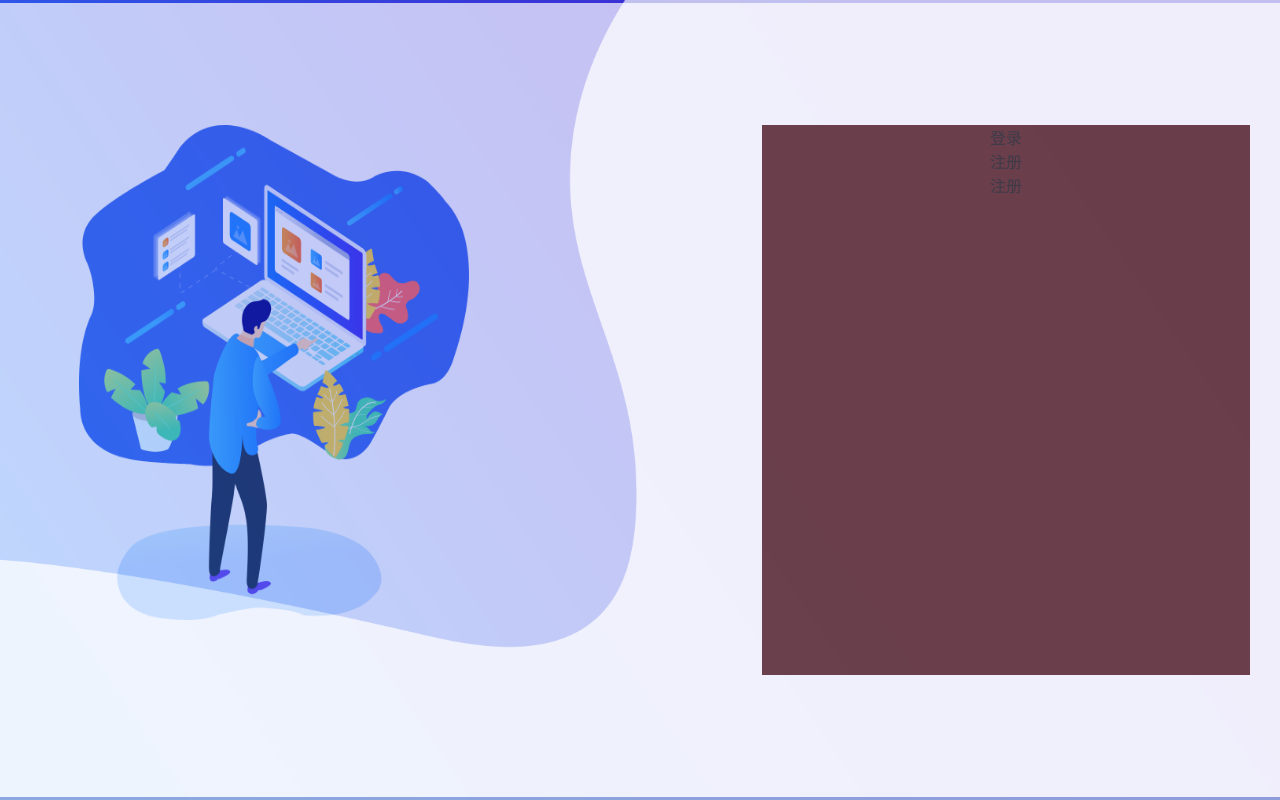
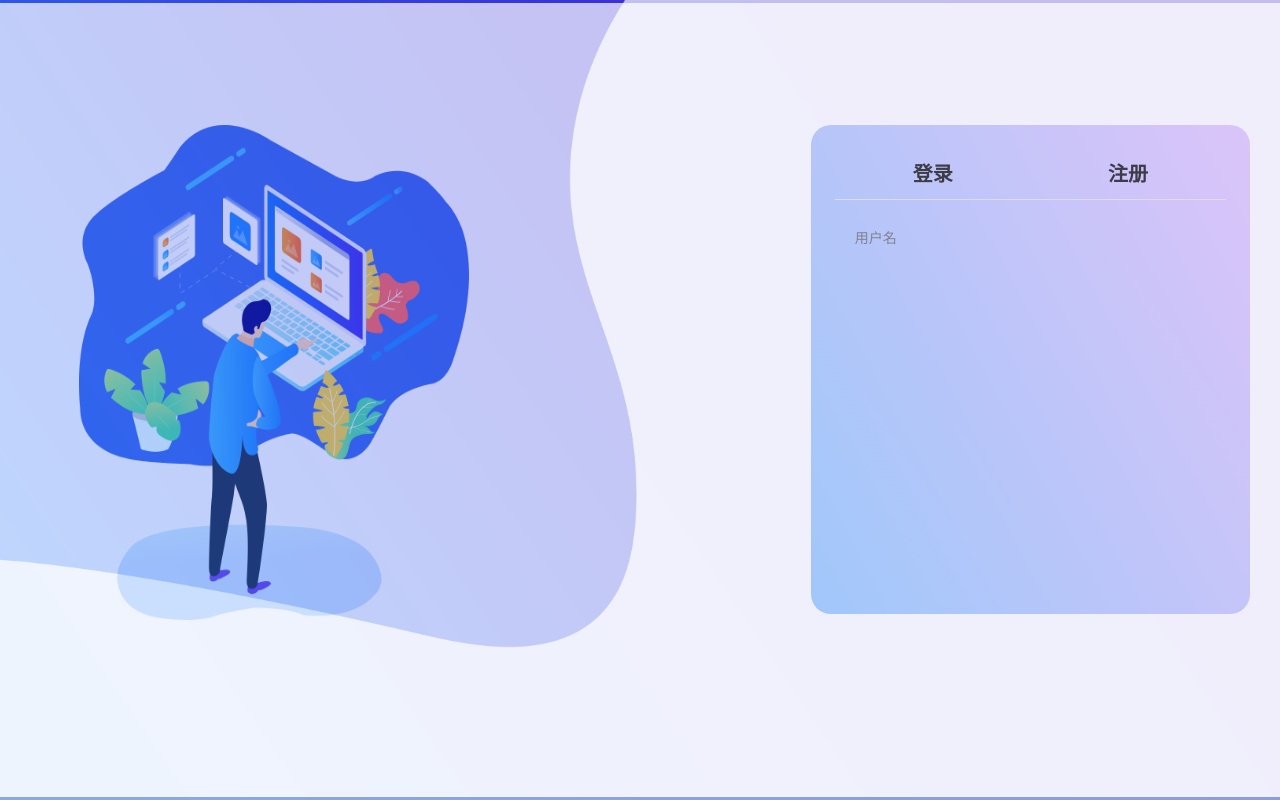
Before and after one commit to xu756/ginwebvue2, a Vue app: page /login in a window 1280 px wide. Shown: the top 800 px of the page. Built offline with nearby package versions, Linux system fonts and the light colour scheme.

Commit message:
登录页

```diff
--- a/src/pages/login/index.vue
+++ b/src/pages/login/index.vue
@@ -11,8 +11,10 @@
           <div class="tab_item" @click="tab('login')">登录</div>
           <div class="tab_item" @click="tab('register')">注册</div>
         </div>
-        <login-box v-if="show == 'login'"></login-box>
-        <register-box v-if="show == 'register'"></register-box>
+        <div class="form_container">
+          <login-box v-if="show == 'login'"></login-box>
+          <register-box v-if="show == 'register'"></register-box>
+        </div>
       </div>
     </div>
   </div>
@@ -24,7 +26,7 @@ export default {
   name: "Login",
   data() {
     return {
-      show: "register",
+      show: "login",
     };
   },
   // 登录页面的组件
@@ -77,10 +79,42 @@ export default {
       }
     }
     .form_box {
-      width: 40%;
-      height: 100%;
+      width: 32%;
+      height: 80%;
       float: right;
-      background: #400404;
+      background-image: linear-gradient(62deg, #8ec5fc 0%, #e0c3fc 100%);
+
+      padding: 2%;
+      border-radius: 20px;
+      .form_tab {
+        width: 100%;
+        height: 50px;
+        .active {
+          color: #00a0e9;
+          border-bottom: 1px solid #000;
+        }
+        .tab_item {
+          width: 50%;
+          height: 100%;
+          border-bottom: 1px solid #e5e5e5;
+          float: left;
+          text-align: center;
+          line-height: 50px;
+          color: #000;
+          font-size: 20px;
+          font-weight: bold;
+          cursor: pointer;
+          &:hover {
+            color: #00a0e9;
+            border-bottom: 1px solid #000;
+          }
+        }
+      }
+      .form_container{
+        margin-top: 20px;
+        width: 90%;
+        margin-left: 5%;
+      }
     }
   }
 }
--- a/src/pages/login/login.vue
+++ b/src/pages/login/login.vue
@@ -1,11 +1,18 @@
 <template>
-  <div>登录</div>
+  <el-form :model="form">
+    <el-form-item label="用户名"></el-form-item>
+  </el-form>
 </template>
 <script>
 export default {
   name: "Login",
   data() {
-    return {};
+    return {
+      form: {
+        username: "",
+        password: "",
+      },
+    };
   },
 };
 </script>
```
